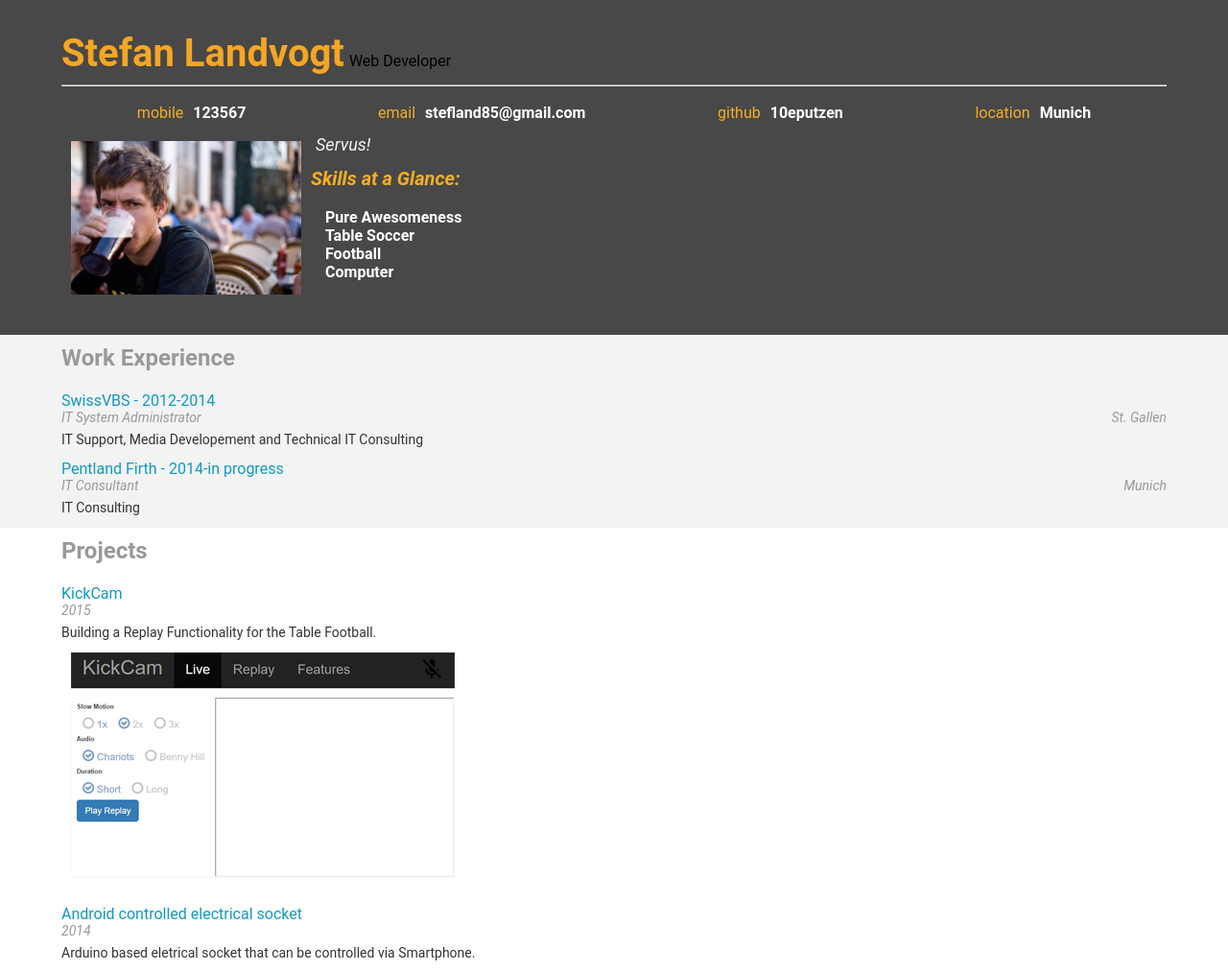
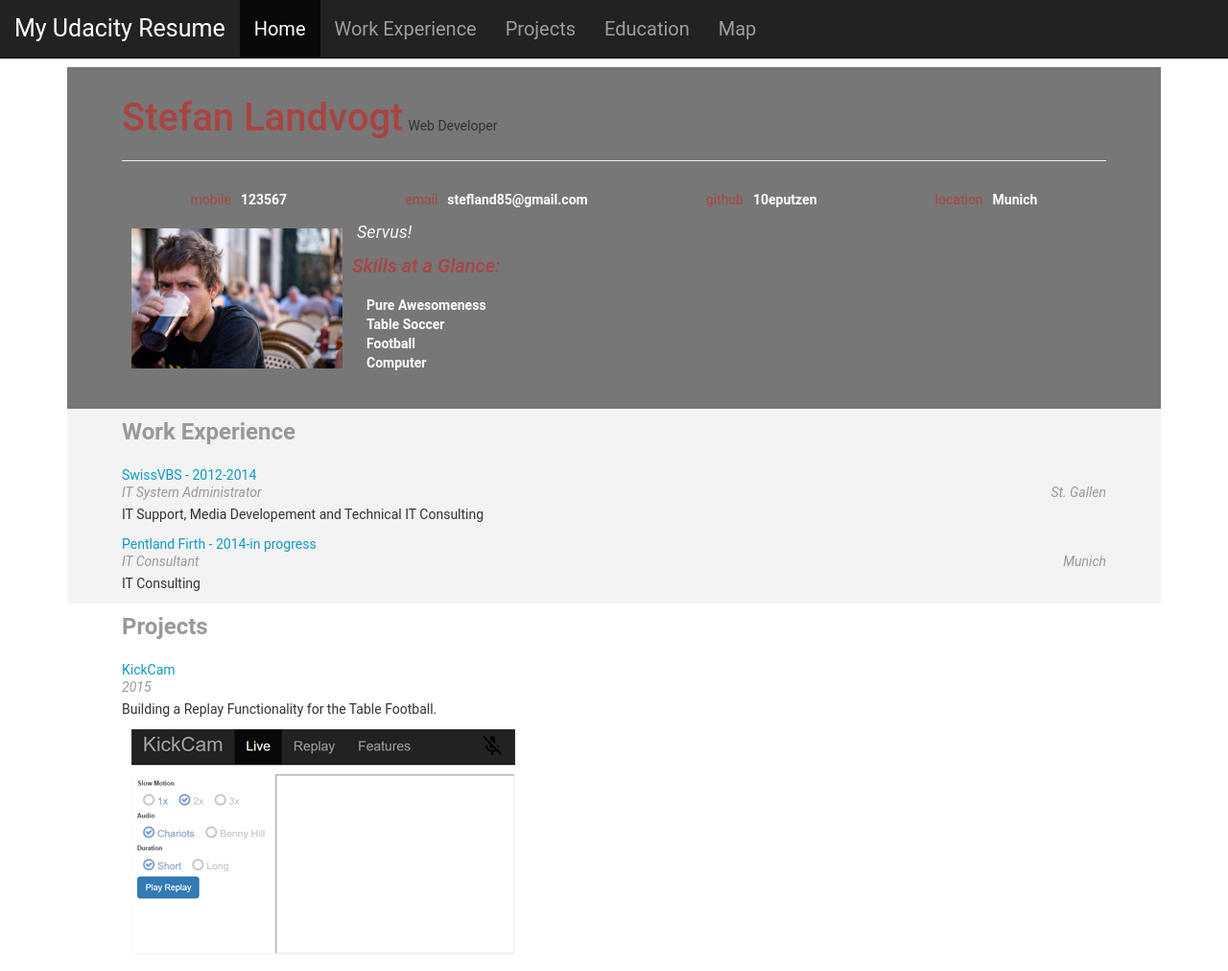
Before and after one commit to 10eputzen/udacity-resume, a plain HTML site: page index.html in a window 1280 px wide. Shown: the top 1012 px of the page at 96% size. Drawn offline with nearby package versions, Linux system fonts and the light colour scheme; some packages are replaced by stand-ins of ours.

Commit message:
review#5

```diff
--- a/css/style.css
+++ b/css/style.css
@@ -9,9 +9,29 @@ h3,
 h4,
 h5,
 h6 {
-  padding:0;
-  margin:0;
+    padding: 0;
+    margin: 0;
     font-family: "Roboto", sans-serif;
+}
+
+.navbar-nav>li>a {
+    height: 60px;
+    margin: 0;
+    padding-top: 20px;
+}
+
+.navbar-brand {
+    font-size: 25px;
+    padding-top: 20px;
+    margin: 0;
+}
+
+.navbar-nav {
+    font-size: 20px;
+}
+
+#main {
+    margin-top: 70px;
 }
 
 .clear-fix {
@@ -26,7 +46,7 @@ h6 {
 
 h1 {
     font-size: 40px;
-  color: #f5a623;
+    color: #a94442;
     line-height: 48px;
     display: inline;
 }
@@ -57,10 +77,8 @@ h2,
 h3,
 h4,
 h5 {
-  padding:10px 5%;
-
+    padding: 10px 5%;
 }
-
 
 .date-text {
     font-style: italic;
@@ -76,7 +94,6 @@ h5 {
     color: #999;
     line-height: 16px;
     float: right;
-
 }
 
 p {
@@ -100,16 +117,16 @@ a {
 }
 
 #skills-h3 {
-  color: #f5ae23;
+    color: #a94442;
     display: none;
 }
 
 .orange {
-  background-color: #f5ae23;
+    background-color: #a94442;
 }
 
 .orange-text {
-  color: #f5ae23;
+    color: #a94442;
 }
 
 .white-text {
@@ -120,16 +137,18 @@ a {
 .gray {
     background-color: #f3f3f3;
     padding-bottom: 10px;
-  clear:both;
+    clear: both;
 }
 
 .dark-gray {
     background-color: #4a4a4a;
 }
 
+
 /* TODO: Replace with image later */
+
 #header {
-  background-color: #484848;
+    background-color: #777;
 }
 
 .flex-box {
@@ -175,6 +194,7 @@ span {
     text-align: center;
 }
 
+
 /* Media queries to handle various device widths */
 
 @media only screen and (max-width: 1024px) {
--- a/index.html
+++ b/index.html
@@ -1,5 +1,4 @@
 <!DOCTYPE html>
-
 <!--
 This is an HTML document. It contains information about how elements in the website
 are arranged. In other words, it describes the layout of a website.
@@ -8,34 +7,45 @@ I can't wait to see the resumes you put together!
 
 Cameron Pittman, Udacity Course Developer
 -->
-
 <!--
 The <head> of a website generally links to important resources the page will
 need to load. You'll see a lot of <link>s to CSS files for styles and
 <scripts> for JavaScript files to build interactions.
 -->
 <html>
+
 <head>
     <!-- This tells the browser how to read the document. -->
     <meta charset="utf-8">
-
     <!-- Tells the browser what the title of this page should be. -->
     <title>Resume</title>
-
     <!-- Load the page styles. -->
+    <link rel="stylesheet" href="https://maxcdn.bootstrapcdn.com/bootstrap/3.3.7/css/bootstrap.min.css" integrity="sha384-BVYiiSIFeK1dGmJRAkycuHAHRg32OmUcww7on3RYdg4Va+PmSTsz/K68vbdEjh4u" crossorigin="anonymous">
     <link href="css/style.css" rel="stylesheet">
-
-
-
     <!--
   Uncomment the <script> tag below when you're ready to add an interactive Google Map to your resume!
   -->
     <script src="http://maps.googleapis.com/maps/api/js?libraries=places"></script>
-
     <meta name="viewport" content="width=device-width,initial-scale=1">
 </head>
+
 <body>
     <div id="main">
+        <nav class="navbar navbar-inverse navbar-fixed-top">
+            <div class="container-fluid">
+                <div class="navbar-header">
+                    <a class="navbar-brand" href="#">My Udacity Resume</a>
+                </div>
+                <ul class="nav navbar-nav">
+                    <li class="active"><a href="#">Home</a></li>
+                    <li><a href="#workExperience">Work Experience</a></li>
+                    <li><a href="#projects">Projects</a></li>
+                    <li><a href="#education">Education</a></li>
+                    <li><a href="#mapDiv">Map</a></li>
+                </ul>
+            </div>
+        </nav>
+        <div class="container">
             <!--
     Everything from here to the <script> tag below is the skeleton of your
     website. Your code will add information to each of the sections of the
@@ -64,13 +74,11 @@ need to load. You'll see a lot of <link>s to CSS files for styles and
                 </ul>
             </div>
         </div>
-
+    </div>
     <!-- "HTML is loaded by the browser in the order it appears in the file. If the JavaScript is loaded first and it is supposed to affect the HTML below it, it might not work, as the JavaScript would be loaded before the HTML it is supposed to work on. Therefore, putting JavaScript near the bottom of the HTML page is often the best strategy."
   https://developer.mozilla.org/en-US/Learn/Getting_started_with_the_web/JavaScript_basics -->
-
     <!-- "Javascript assets, by default, tend to block any other parallel downloads from occurring. So, you can imagine if you have plenty of <script> tags in the head, calling on multiple external scripts will block the HTML from loading, thus greeting the user with a blank white screen, because no other content on your page will load until the JS files have completely loaded."
     http://stackoverflow.com/questions/4396849/does-the-script-tag-position-in-html-affects-performance-of-the-webpage -->
-
     <!--
   jQuery is a common JavaScript library for reading and making changes to the
   Document Object Model (DOM). The DOM is a tree that contains information
@@ -85,17 +93,14 @@ need to load. You'll see a lot of <link>s to CSS files for styles and
   you can't accomplish with vanilla (regular) JavaScript.
   -->
     <script src="js/jQuery.js"></script>
-
     <!-- More on helper.js in the class -->
     <script src="js/helper.js"></script>
-
     <!--
   The next line tells the browser where to download the JavaScript file you'll be
   writing. In resumeBuilder.js, you'll be writing code that builds the resume
   dynamically when this website, index.html, is opened.
   -->
     <script src="js/resumeBuilder.js"></script>
-
     <!--
   These scripts are written in JavaScript. You'll be breaking them down as part of
   a quiz. Essentially, the next few lines are checking to see if you have not
@@ -103,7 +108,6 @@ need to load. You'll see a lot of <link>s to CSS files for styles and
   of the resume, then that part of the resume does not show up. More on this in the
   course.
   -->
-
     <script>
     // Notice how all of a sudden there's JavaScript inside this HTML
     // document? You can write JavaScript between <script> tags. At the end of your
@@ -119,27 +123,28 @@ need to load. You'll see a lot of <link>s to CSS files for styles and
     */
 
 
-    if(document.getElementsByClassName('flex-item').length === 0) {
+    if (document.getElementsByClassName('flex-item').length === 0) {
         document.getElementById('topContacts').style.display = 'none';
     }
-    if(document.getElementsByTagName('h1').length === 0) {
+    if (document.getElementsByTagName('h1').length === 0) {
         document.getElementById('header').style.display = 'none';
     }
-    if(document.getElementsByClassName('work-entry').length === 0) {
+    if (document.getElementsByClassName('work-entry').length === 0) {
         document.getElementById('workExperience').style.display = 'none';
     }
-    if(document.getElementsByClassName('project-entry').length === 0) {
+    if (document.getElementsByClassName('project-entry').length === 0) {
         document.getElementById('projects').style.display = 'none';
     }
-    if(document.getElementsByClassName('education-entry').length === 0) {
+    if (document.getElementsByClassName('education-entry').length === 0) {
         document.getElementById('education').style.display = 'none';
     }
-    if(document.getElementsByClassName('flex-item').length === 0) {
+    if (document.getElementsByClassName('flex-item').length === 0) {
         document.getElementById('lets-connect').style.display = 'none';
     }
-    if(document.getElementById('map') === null) {
+    if (document.getElementById('map') === null) {
         document.getElementById('mapDiv').style.display = 'none';
     }
     </script>
 </body>
+
 </html>
--- a/js/resumeBuilder.js
+++ b/js/resumeBuilder.js
@@ -1,3 +1,8 @@
+$(".nav a").on("click", function(){
+   $(".nav").find(".active").removeClass("active");
+   $(this).parent().addClass("active");
+});
+
 var data = '%data%';
 
 var bio = {
```
Lines whose indentation alone changed are shown as unchanged.
